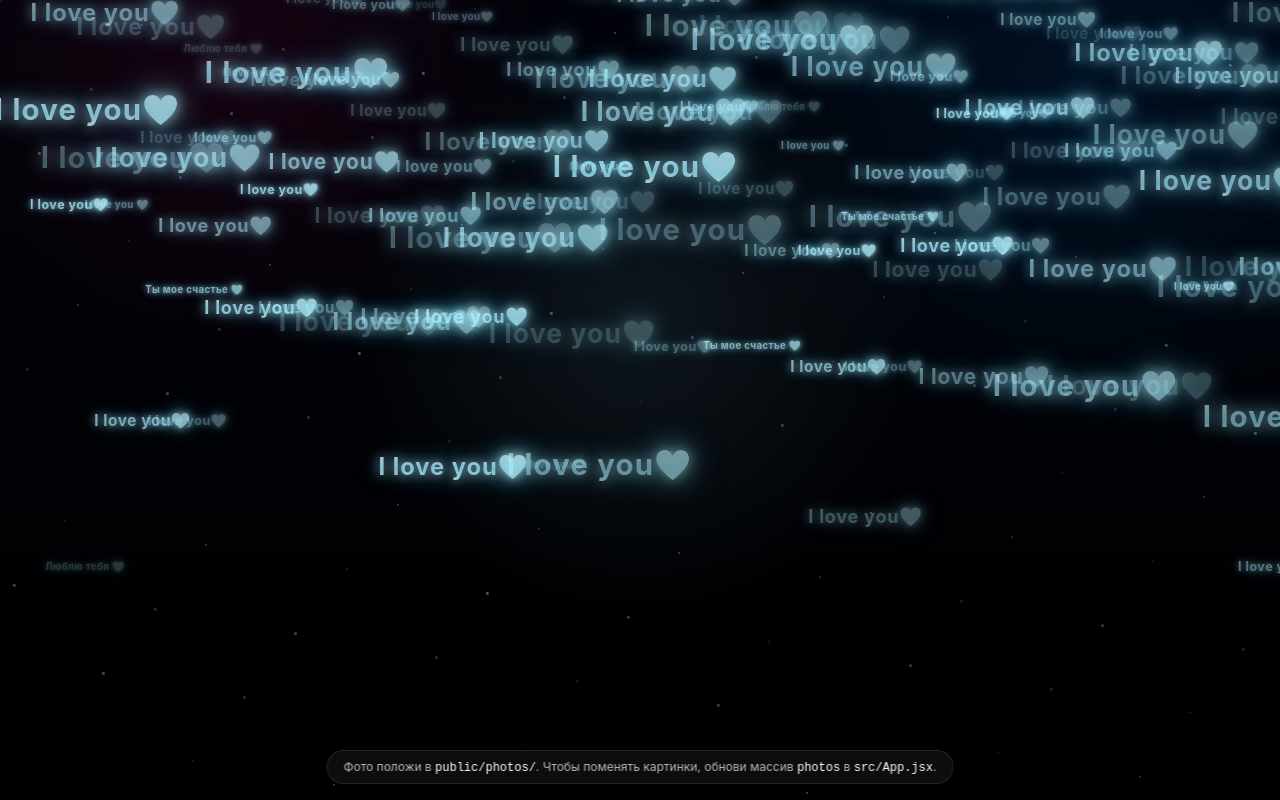
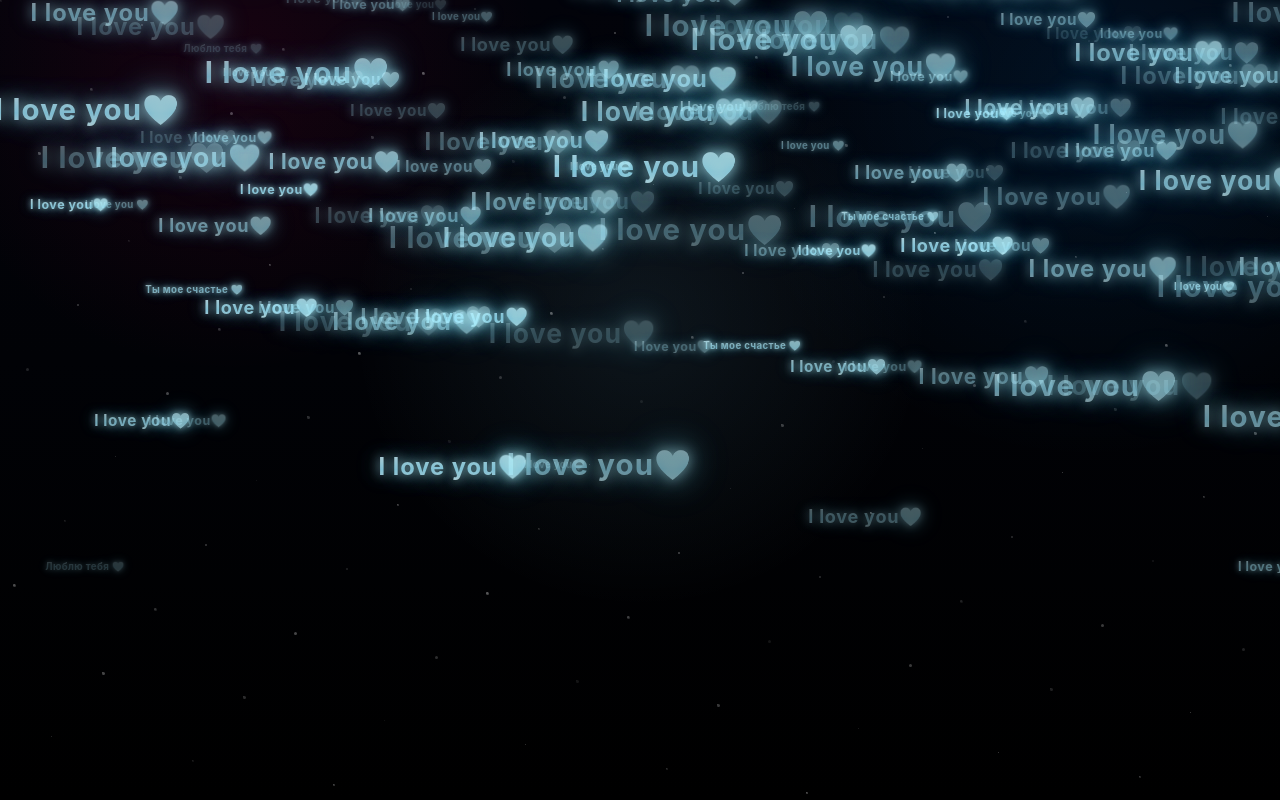
Before and after one commit to Salydol/love-site, a React (Vite) app: page / in a window 1280 px wide. Built offline with nearby package versions, Linux system fonts and the light colour scheme.

Commit message:
Remove photos instruction note from UI

```diff
--- a/src/App.jsx
+++ b/src/App.jsx
@@ -122,11 +122,6 @@ export default function App() {
 
       </section>
 
-      <div className="note">
-        Фото положи в <code>public/photos/</code>. Чтобы поменять картинки, обнови массив <code>photos</code> в <code>src/App.jsx</code>.
-      </div>
     </main>
   )
 }
-
-// Фото положи в public/photos/. Чтобы поменять картинки, обнови массив photos в src/App.jsx.
```
